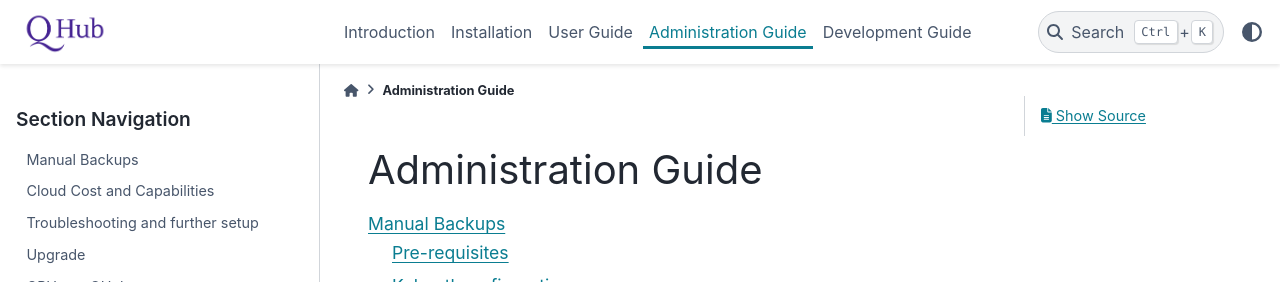
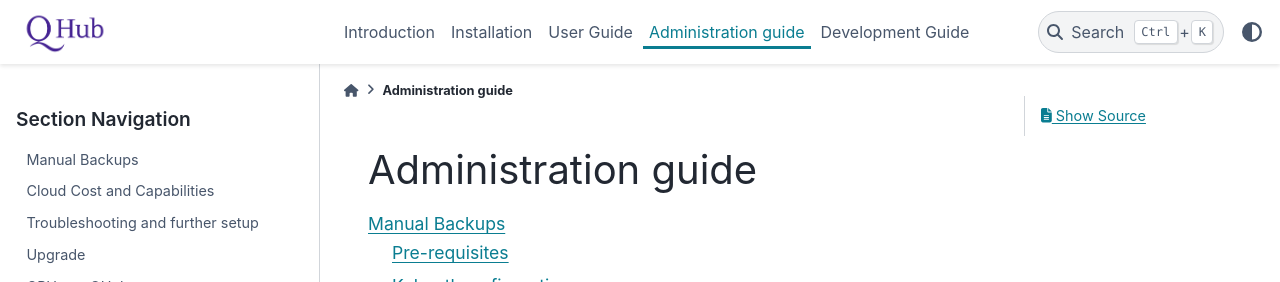
Before and after one commit to nebari-dev/nebari, a Sphinx documentation site: the page built from docs/source/admin_guide/index.md, in a window 1280 px wide and 900 px high. Shown: the top 282 px of the window. Built offline with Sphinx 7.4.7 and the PyData theme 0.15.4, drawn with Linux system fonts in a browser that asks for light colours.

````diff
--- a/docs/source/admin_guide/index.md
+++ b/docs/source/admin_guide/index.md
@@ -1,4 +1,4 @@
-# Administration Guide
+# Administration guide
 
 ```{toctree}
 :maxdepth: 2
````
